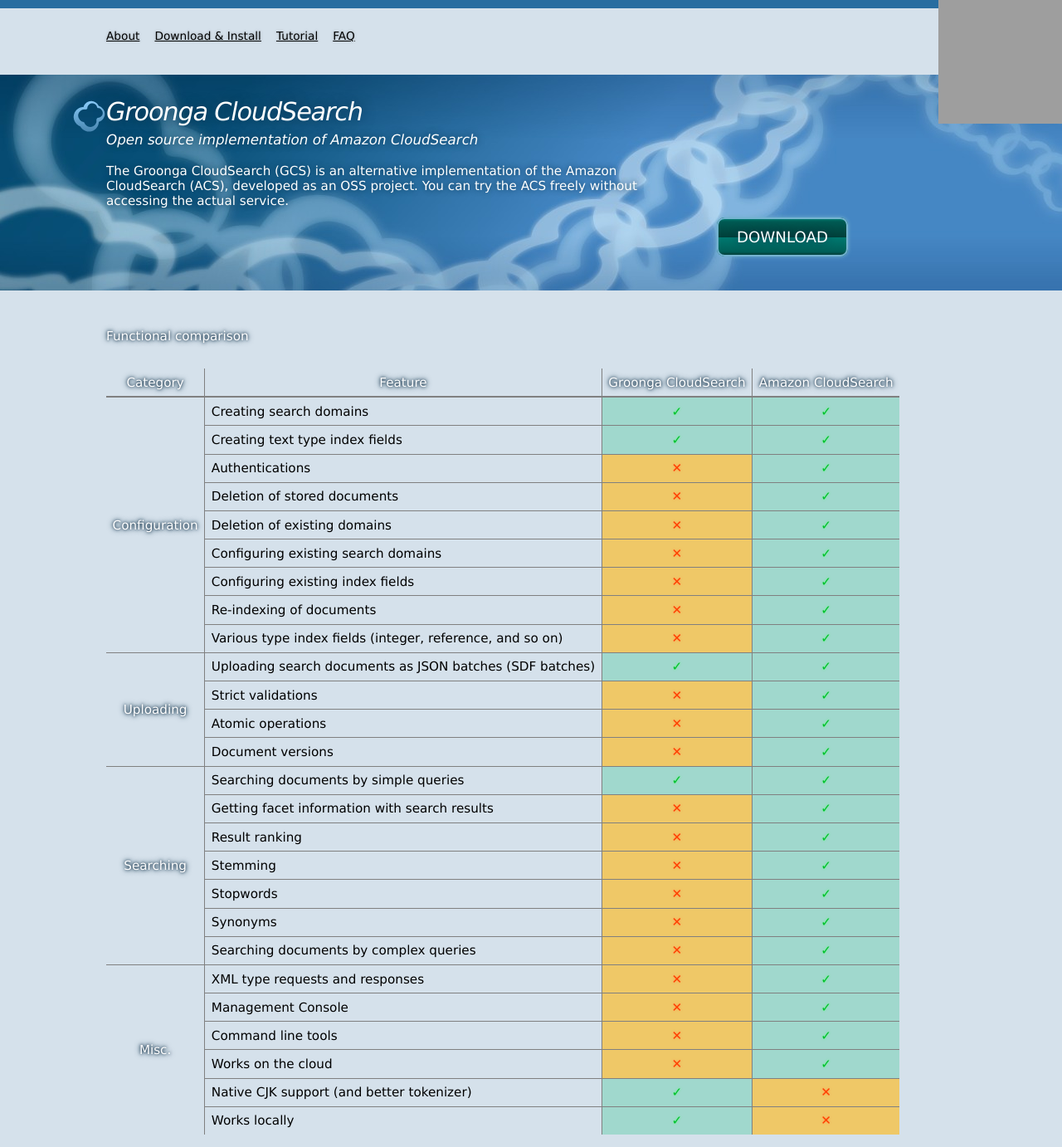
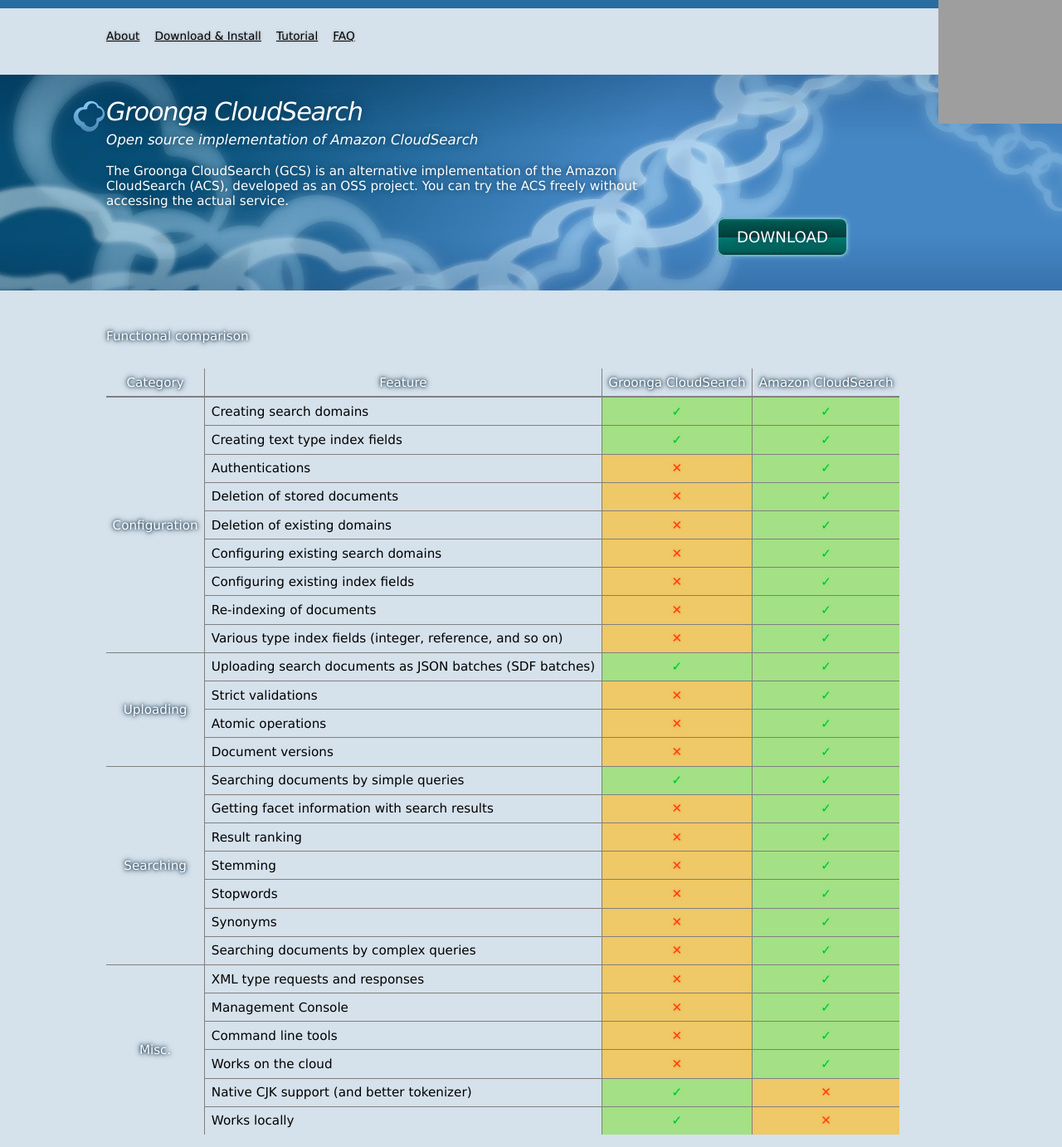
Before and after one commit to groonga/gcs.groonga.org, a Jekyll site: the page built from index.md, in a window 1280 px wide. Shown: the whole page at 83% size. Built offline with Jekyll 4.4.1, drawn with Linux system fonts in a browser that asks for light colours; grey boxes are pictures that could not be loaded.

Commit message:
Change background color of "OK" cells

```diff
--- a/stylesheets/screen/base.css
+++ b/stylesheets/screen/base.css
@@ -107,7 +107,7 @@
 
 
 .functional-ok {
-  background: #A0D8CD;
+  background: #A4E085;
   color: #00BF2B;
   text-shadow: #5AFF79 0 0 0.2em;
 }
```
